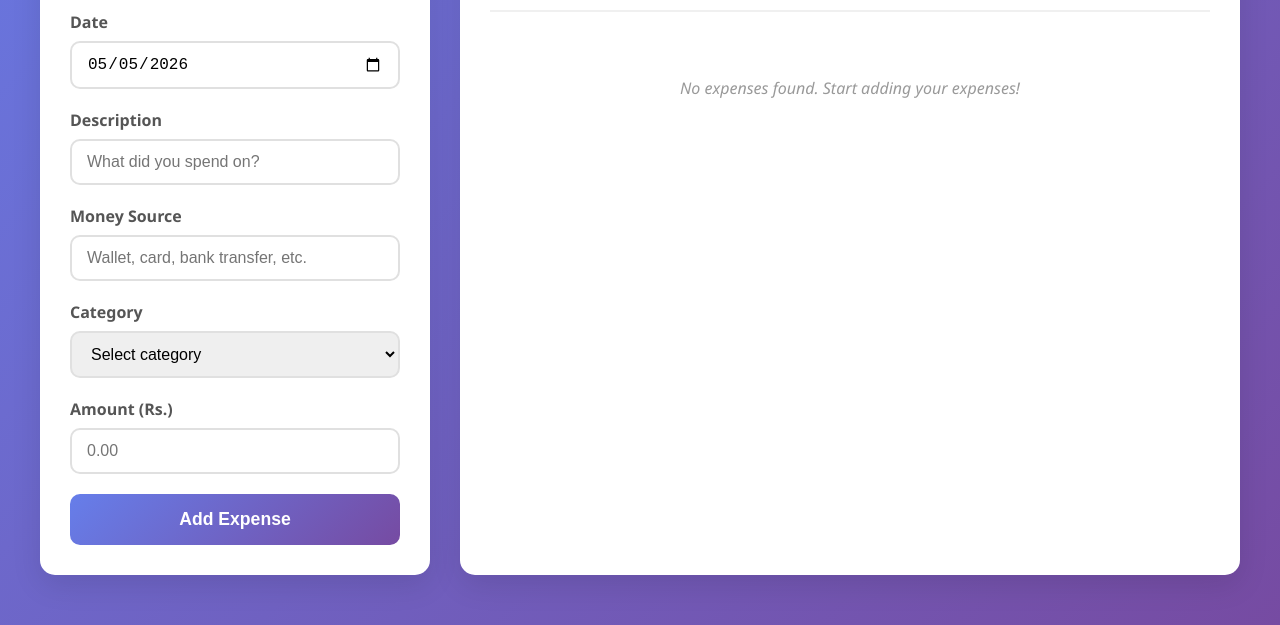
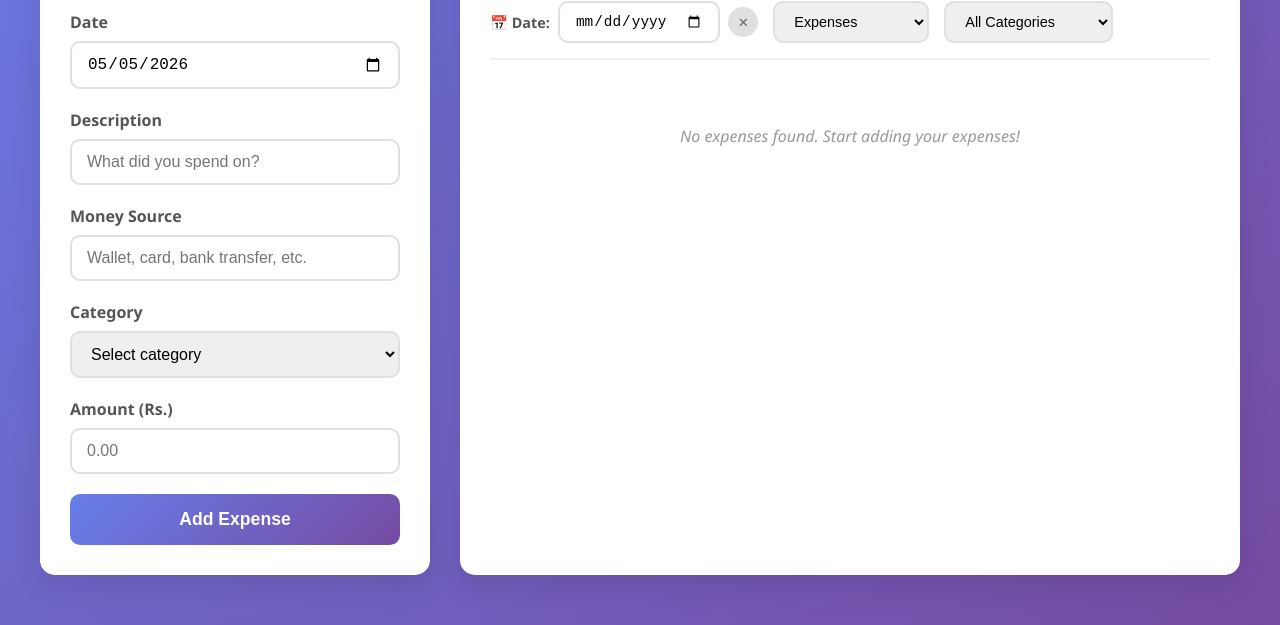
Before and after one commit to jenish-stha/expenses-tracker, a plain HTML site: page index.html in a window 1280 px wide. Shown: the part 474-1099 px from the top of the page. Drawn offline with Linux system fonts and the light colour scheme.

Commit message:
chore: sync workspace

```diff
--- a/index.html
+++ b/index.html
@@ -118,6 +118,11 @@
                                 <input type="date" id="filterDate">
                                 <button id="clearDateFilter" class="btn-clear-filter" title="Show all dates">✕</button>
                             </div>
+                            <select id="filterType" title="Filter by transaction type">
+                                <option value="expense">Expenses</option>
+                                <option value="income">Income</option>
+                                <option value="all">All Transactions</option>
+                            </select>
                             <select id="filterCategory" title="Filter expenses by category">
                                 <option value="all">All Categories</option>
                                 <option value="food">🍔 Food & Dining</option>
--- a/script.js
+++ b/script.js
@@ -11,6 +11,7 @@ const incDescriptionInput = document.getElementById('incDescription');
 const incSourceInput = document.getElementById('incSource');
 const incAmountInput = document.getElementById('incAmount');
 const expensesList = document.getElementById('expensesList');
+const filterType = document.getElementById('filterType');
 const filterCategory = document.getElementById('filterCategory');
 const filterDate = document.getElementById('filterDate');
 const clearDateFilterBtn = document.getElementById('clearDateFilter');
@@ -369,8 +370,15 @@ function updateSummary() {
 }
 
 // Render expenses list
-function renderExpenses(categoryFilter = 'all', dateFilter = null) {
-    let filteredExpenses = expenses.filter(e => e.userId === currentUserId && e.type !== 'income');
+function renderExpenses(categoryFilter = 'all', dateFilter = null, typeFilter = 'expense') {
+    let filteredExpenses = expenses.filter(e => e.userId === currentUserId);
+
+    // Apply transaction type filter
+    if (typeFilter === 'expense') {
+        filteredExpenses = filteredExpenses.filter(expense => expense.type !== 'income');
+    } else if (typeFilter === 'income') {
+        filteredExpenses = filteredExpenses.filter(expense => expense.type === 'income');
+    }
 
     // Apply category filter
     if (categoryFilter !== 'all') {
@@ -389,16 +397,18 @@ function renderExpenses(categoryFilter = 'all', dateFilter = null) {
     if (dateFilter) {
         const totalForDate = filteredExpenses.reduce((sum, exp) => sum + exp.amount, 0);
         filterSummary.classList.remove('is-hidden');
-        filterSummaryText.textContent = `Showing expenses for ${formatDate(dateFilter)}`;
+        const label = typeFilter === 'income' ? 'income' : typeFilter === 'all' ? 'transactions' : 'expenses';
+        filterSummaryText.textContent = `Showing ${label} for ${formatDate(dateFilter)}`;
         filterSummaryAmount.textContent = `Total: ${formatCurrency(totalForDate)}`;
     } else {
         filterSummary.classList.add('is-hidden');
     }
 
     if (filteredExpenses.length === 0) {
+        const label = typeFilter === 'income' ? 'income' : typeFilter === 'all' ? 'transactions' : 'expenses';
         const message = dateFilter
-            ? `No expenses found for ${formatDate(dateFilter)}`
-            : 'No expenses found. Start adding your expenses!';
+            ? `No ${label} found for ${formatDate(dateFilter)}`
+            : `No ${label} found. Start adding your ${label}!`;
         expensesList.innerHTML = `<p class="empty-message">${escapeHtml(message)}</p>`;
         return;
     }
@@ -421,9 +431,10 @@ function renderExpenses(categoryFilter = 'all', dateFilter = null) {
 
 // Apply filters
 function applyFilters() {
+    const typeFilter = filterType ? filterType.value : 'expense';
     const categoryFilter = filterCategory.value;
     const dateFilter = filterDate.value || null;
-    renderExpenses(categoryFilter, dateFilter);
+    renderExpenses(categoryFilter, dateFilter, typeFilter);
 }
 
 // Clear date filter
@@ -645,6 +656,7 @@ function navigateMonth(direction) {
 // Event listeners
 expenseForm.addEventListener('submit', addExpense);
 incomeForm.addEventListener('submit', addIncome);
+if (filterType) filterType.addEventListener('change', applyFilters);
 filterCategory.addEventListener('change', applyFilters);
 filterDate.addEventListener('change', applyFilters);
 clearDateFilterBtn.addEventListener('click', clearDateFilter);
```
Also changed, not shown: 1 other file.
